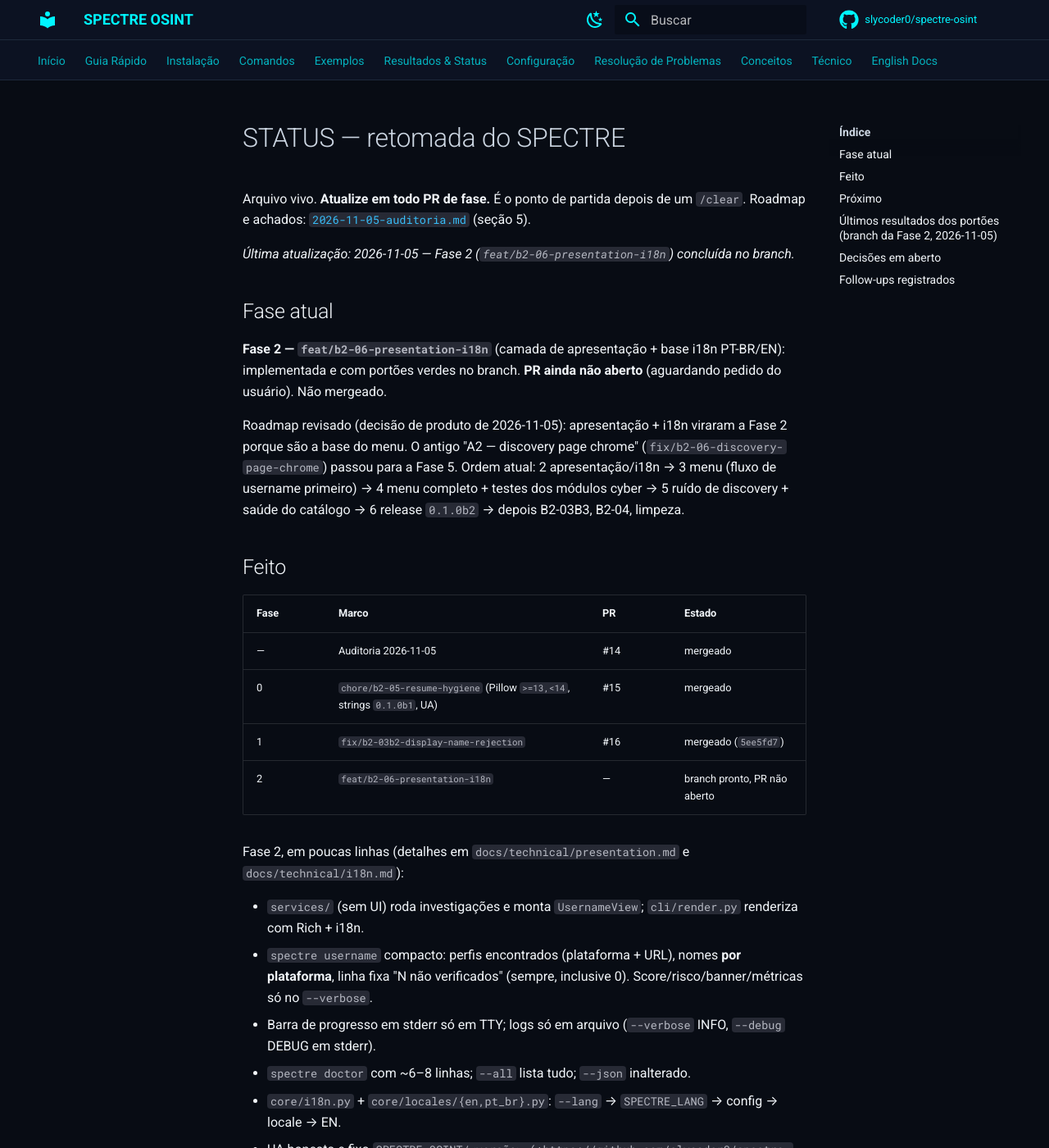
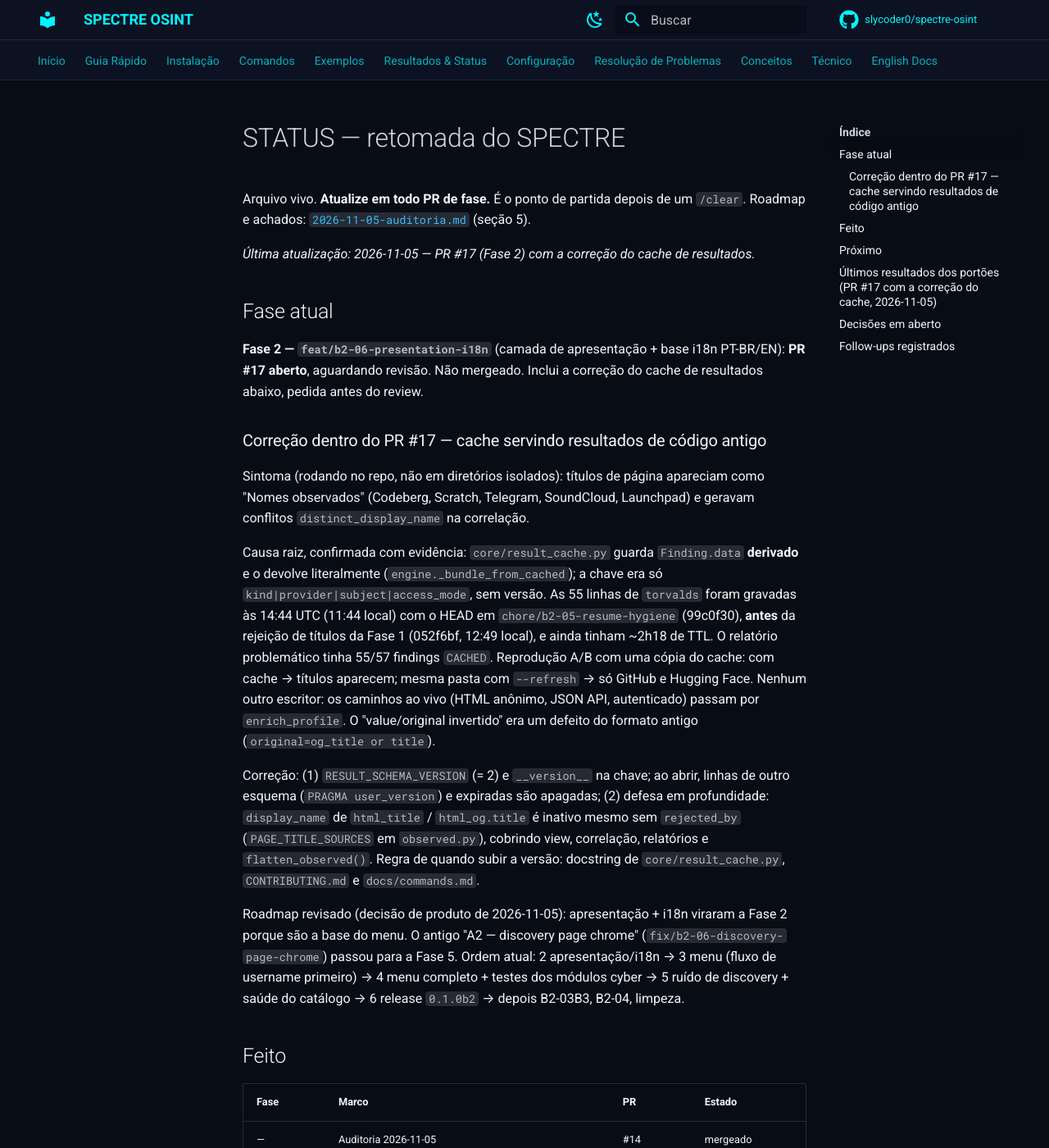
Before and after one commit to slycoder0/spectre-osint, an MkDocs documentation site: the page built from docs/audit/STATUS.md, in a window 1280 px wide and 1400 px high. Shown: the whole window at 82% size. Built offline with MkDocs 1.6.1 and Material for MkDocs 9.7.7, drawn with Linux system fonts in a browser that asks for light colours; comment, search, counter and statistics services are not loaded; some of the changed text lies outside the part shown.

Commit message:
docs: record the result-cache fix in CHANGELOG and STATUS
Co-Authored-By: Claude Opus 5.5 <noreply@anthropic.com>

````diff
--- a/docs/audit/STATUS.md
+++ b/docs/audit/STATUS.md
@@ -3,13 +3,36 @@
 Arquivo vivo. **Atualize em todo PR de fase.** É o ponto de partida depois de um `/clear`.
 Roadmap e achados: [`2026-11-05-auditoria.md`](2026-11-05-auditoria.md) (seção 5).
 
-_Última atualização: 2026-11-05 — Fase 2 (`feat/b2-06-presentation-i18n`) concluída no branch._
+_Última atualização: 2026-11-05 — PR #17 (Fase 2) com a correção do cache de resultados._
 
 ## Fase atual
 
 **Fase 2 — `feat/b2-06-presentation-i18n`** (camada de apresentação + base i18n PT-BR/EN):
-implementada e com portões verdes no branch. **PR ainda não aberto** (aguardando pedido do
-usuário). Não mergeado.
+**PR #17 aberto**, aguardando revisão. Não mergeado. Inclui a correção do cache de resultados
+abaixo, pedida antes do review.
+
+### Correção dentro do PR #17 — cache servindo resultados de código antigo
+
+Sintoma (rodando no repo, não em diretórios isolados): títulos de página apareciam como
+"Nomes observados" (Codeberg, Scratch, Telegram, SoundCloud, Launchpad) e geravam conflitos
+`distinct_display_name` na correlação.
+
+Causa raiz, confirmada com evidência: `core/result_cache.py` guarda `Finding.data` **derivado**
+e o devolve literalmente (`engine._bundle_from_cached`); a chave era só
+`kind|provider|subject|access_mode`, sem versão. As 55 linhas de `torvalds` foram gravadas às
+14:44 UTC (11:44 local) com o HEAD em `chore/b2-05-resume-hygiene` (99c0f30), **antes** da
+rejeição de títulos da Fase 1 (052f6bf, 12:49 local), e ainda tinham ~2h18 de TTL. O relatório
+problemático tinha 55/57 findings `CACHED`. Reprodução A/B com uma cópia do cache: com cache →
+títulos aparecem; mesma pasta com `--refresh` → só GitHub e Hugging Face. Nenhum outro escritor:
+os caminhos ao vivo (HTML anônimo, JSON API, autenticado) passam por `enrich_profile`. O
+"value/original invertido" era um defeito do formato antigo (`original=og_title or title`).
+
+Correção: (1) `RESULT_SCHEMA_VERSION` (= 2) e `__version__` na chave; ao abrir, linhas de outro
+esquema (`PRAGMA user_version`) e expiradas são apagadas; (2) defesa em profundidade:
+`display_name` de `html_title` / `html_og.title` é inativo mesmo sem `rejected_by`
+(`PAGE_TITLE_SOURCES` em `observed.py`), cobrindo view, correlação, relatórios e
+`flatten_observed()`. Regra de quando subir a versão: docstring de `core/result_cache.py`,
+`CONTRIBUTING.md` e `docs/commands.md`.
 
 Roadmap revisado (decisão de produto de 2026-11-05): apresentação + i18n viraram a Fase 2
 porque são a base do menu. O antigo "A2 — discovery page chrome" (`fix/b2-06-discovery-page-chrome`)
@@ -24,7 +47,7 @@ passou para a Fase 5. Ordem atual: 2 apresentação/i18n → 3 menu (fluxo de us
 | — | Auditoria 2026-11-05 | #14 | mergeado |
 | 0 | `chore/b2-05-resume-hygiene` (Pillow `>=13,<14`, strings `0.1.0b1`, UA) | #15 | mergeado |
 | 1 | `fix/b2-03b2-display-name-rejection` | #16 | mergeado (`5ee5fd7`) |
-| 2 | `feat/b2-06-presentation-i18n` | — | branch pronto, PR não aberto |
+| 2 | `feat/b2-06-presentation-i18n` | #17 | aberto, em revisão |
 
 Fase 2, em poucas linhas (detalhes em `docs/technical/presentation.md` e `docs/technical/i18n.md`):
 
@@ -47,10 +70,10 @@ descrito em "Follow-ups" (URLs de perfil e valores de pivô nos logs). Decisão
 menu (questionary/prompt_toolkit + Rich) sobre a mesma camada `services/` e as mesmas views;
 tela de Configurações grava o idioma com `core.i18n.save_language()`.
 
-## Últimos resultados dos portões (branch da Fase 2, 2026-11-05)
+## Últimos resultados dos portões (PR #17 com a correção do cache, 2026-11-05)
 
 ```text
-pytest -q        1041 passed in 92.57s
+pytest -q        1061 passed in 87.13s
 ruff check       All checks passed!
 mypy             Success: no issues found in 134 source files
 pip check        No broken requirements found.
@@ -58,7 +81,13 @@ pip-audit        No known vulnerabilities found
                  (spectre-osint: not on PyPI, skipped — esperado)
 ```
 
-Ao vivo (`spectre username torvalds`, diretórios isolados, cwd fora do repo, stderr não-TTY):
+Ao vivo **dentro do repo, com o cache antigo** (`spectre username torvalds`, sem `--lang`,
+locale `pt_BR`): cache foi de `user_version 0` / 55 linhas antigas para `user_version 2` / 53
+linhas novas; saída com `15 perfis encontrados`, nomes só `GitHub: Linus Torvalds` e
+`Hugging Face: Hemant`, `27 não verificados`; relatório com 57 findings `LIVE`, títulos com
+`rejected_by="page_title_unverified"` e nenhum conflito `distinct_display_name`.
+
+Execução anterior da Fase 2 (diretórios isolados, cwd fora do repo, stderr não-TTY):
 
 - EN: `torvalds — 16 profiles found (sites checked: 57)`; `GitHub: Linus Torvalds`,
   `Hugging Face: Hemant` em linhas separadas; `25 not verified: 9 blocked, 8 need login,
@@ -73,8 +102,14 @@ Ao vivo (`spectre username torvalds`, diretórios isolados, cwd fora do repo, st
 
 - Quando cortar o `0.1.0b2` (Fase 6) — depois da Fase 3 ou só no fim do roadmap.
 - Comando de CLI para salvar o idioma (`spectre config lang …`) ou só pelo menu.
+- Incluir em `CLAUDE.md` (invariantes) a regra "mudou o que é cacheado → suba
+  `RESULT_SCHEMA_VERSION`" — hoje está em `CONTRIBUTING.md` e na docstring do cache.
 
 ## Follow-ups registrados
+
+- **Achados sem `observed` (anteriores à B2-03A)** continuam no fallback de nível superior da
+  correlação: sem `source`, não há como distinguir um título de um nome. Só afeta casos muito
+  antigos recarregados do SQLite (`spectre report`); o cache de resultados já não os serve.
 
 - **i18n restante:** seções detalhadas do `--verbose` (`cli/display.py`: tabela, painéis
   USERNAME SUMMARY / PUBLIC MENTIONS / DISCOVERY GAIN / INTELLIGENCE SUMMARY / IDENTITY
````
Also changed, not shown: CHANGELOG.md (+9 -0 lines).
